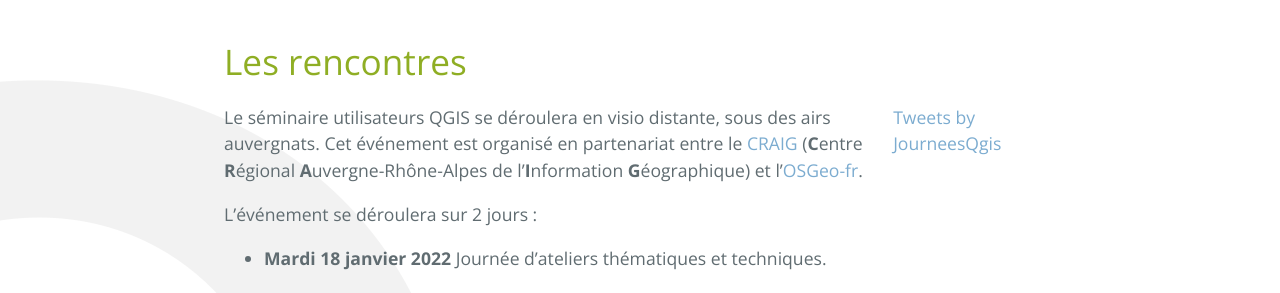
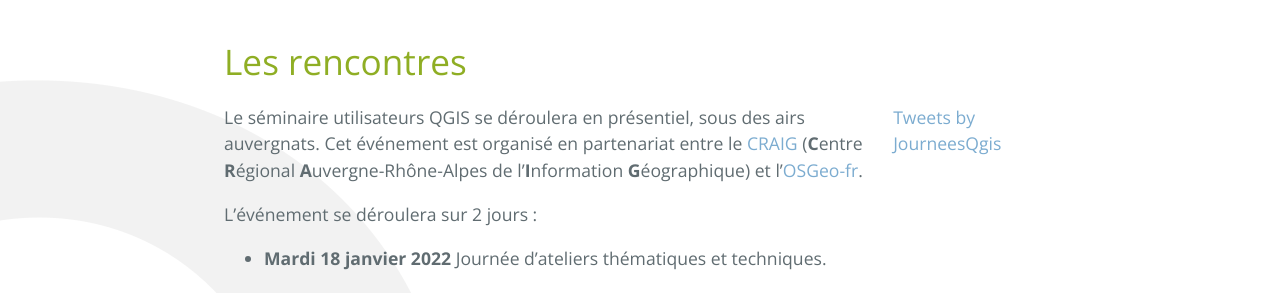
Before and after one commit to OSGeo-fr/QGIS-conf-fr-website, a Jekyll site: the page built from index.md, in a window 1280 px wide and 900 px high. Shown: the part 408-701 px from the top of the window. Built offline with Jekyll 4.4.1, drawn with Linux system fonts in a browser that asks for light colours; comment, search, counter and statistics services are not loaded; the repository's description, which GitHub fills in, is left out.

Commit message:
Update index.md
Co-authored-by: Harrissou Sant-anna <delazj@gmail.com>

```diff
--- a/index.md
+++ b/index.md
@@ -5,7 +5,7 @@ tagline: Rencontrez, échangez, discutez autour de QGIS !
 menu: header
 ---
 
-Le séminaire utilisateurs QGIS se déroulera en visio distante, sous des airs auvergnats. Cet événement est organisé en partenariat entre le [CRAIG](https://www.craig.fr/) (**C**entre **R**égional **A**uvergne-Rhône-Alpes de l'**I**nformation **G**éographique) et l'[OSGeo-fr](https://www.osgeo.asso.fr/).
+Le séminaire utilisateurs QGIS se déroulera en présentiel, sous des airs auvergnats. Cet événement est organisé en partenariat entre le [CRAIG](https://www.craig.fr/) (**C**entre **R**égional **A**uvergne-Rhône-Alpes de l'**I**nformation **G**éographique) et l'[OSGeo-fr](https://www.osgeo.asso.fr/).
 
 L’événement se déroulera sur 2 jours :
 
```
